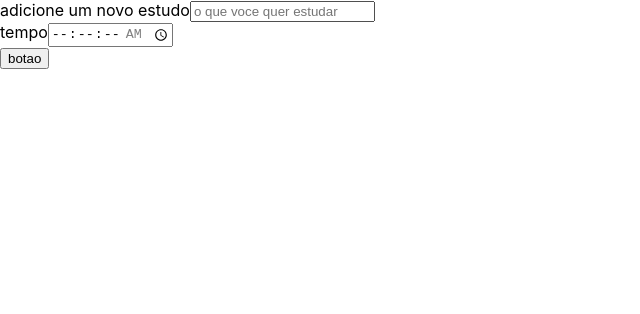
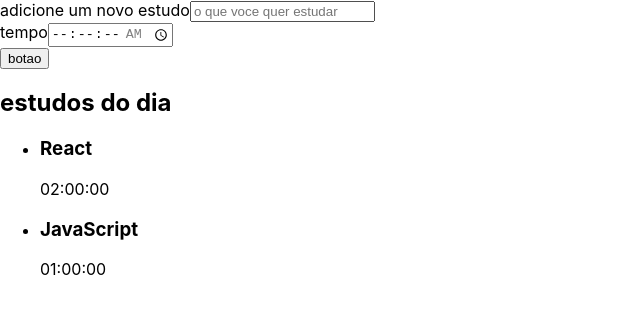
Before and after one commit to MichaelMoranis/app-studies, a React (Create React App) app: page / in a window 1280 px wide. Shown: the top 314 px of the page, without its empty margins (0-640 px from the left). Built offline with nearby package versions, Linux system fonts and the light colour scheme; the HTML template or start-up script is replaced by a standard one.

Commit message:
create list component with <li>

```diff
--- a/src/App.tsx
+++ b/src/App.tsx
@@ -1,10 +1,12 @@
 import React from 'react';
 import Formulario from './components/Form';
+import List from './components/List';
 
 function App() {
   return (
     <div className="App">
       <Formulario />
+      <List />
     </div>
   );
 }
--- /dev/null
+++ b/src/components/List/index.tsx
@@ -0,0 +1,25 @@
+import React from "react";
+
+function List() {
+  return (
+    <aside>
+      <h2>estudos do dia</h2>
+      <ul>
+        <li>
+          <h3>
+            React
+          </h3>
+          <span>02:00:00</span>
+        </li>
+        <li>
+          <h3>
+            JavaScript
+          </h3>
+          <span>01:00:00</span>
+        </li>
+      </ul>
+    </aside>
+  )
+}
+
+export default List;
```
